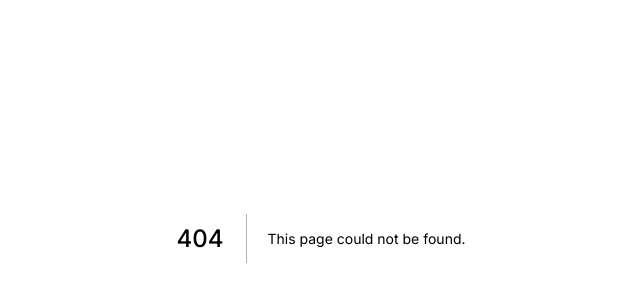
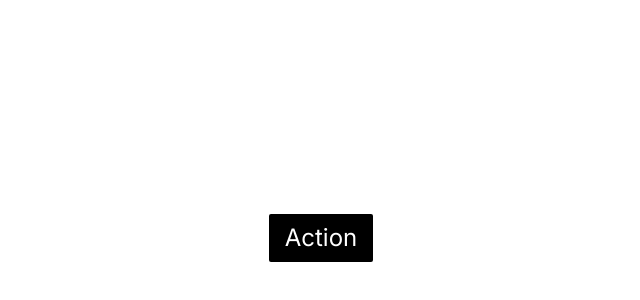
Before and after one commit to relativelyrehan/Establish-Website, a Next.js app: page /window in a window 1280 px wide. Before the commit this address had no page. Shown: the part 162-462 px from the top of the page, without its empty margins (319-959 px from the left). Built offline with nearby package versions, Linux system fonts and the light colour scheme.

Commit message:
add value

```diff
--- /dev/null
+++ b/pages/window.js
@@ -0,0 +1,25 @@
+import { useState, useEffect } from 'react';
+export default function Window() {
+  const [value, setValue] = useState();
+
+  useEffect(() => {
+    if (typeof window !== 'undefined') {
+      const value = window.localStorage.getItem('value');
+      if (value) {
+        setValue(value + ' from server');
+      }
+    }
+  }, []);
+
+
+  return (
+    <div className='text-2xl text-black flex justify-center items-center h-screen'>
+      <button className='bg-black text-white px-4 py-2 rounded-sm' onClick={() => {
+        window.localStorage.setItem('value', 'value from client');
+      }}>
+        Action
+      </button>
+      {value}
+    </div>
+  )
+}
```
